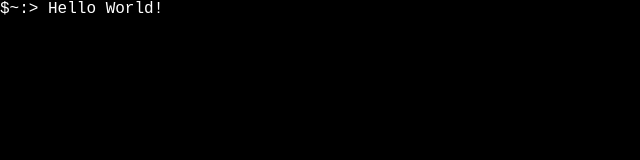
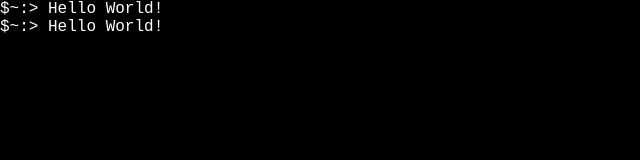
Before and after one commit to themmixproject/terminal-frontend-base, a website built with webpack: page src/index.html in a window 1280 px wide. Shown: the whole page, without its empty margins (0-640 px from the left). Built offline with nearby package versions, Linux system fonts and the light colour scheme.

Commit message:
Added terminal prompt test elements and styling

```diff
--- a/src/index.html
+++ b/src/index.html
@@ -10,7 +10,15 @@
         <div id="terminal-window">
             <div class="terminal-line">
                 $~:>&nbsp;
-                <div class="terminal-line-conten">Hello World!</div>
+                <div class="terminal-line-content">Hello World!</div>
+            </div>
+            <div class="terminal-line">
+                $~:>&nbsp;
+                <div class="terminal-line-content">Hello World!
+                    <form id="prompt-form">
+                        <input type="text" id="prompt-input" autofocus>
+                    </form>
+                </div>
             </div>
         </div>
     </body>
--- a/src/scss/main.scss
+++ b/src/scss/main.scss
@@ -25,4 +25,13 @@
 
 .terminal-line-content {
     width: 100%;
+
+    input {
+        display: block;
+        width: 100%;
+        resize: none;
+        outline: none;
+        border: none;
+        box-sizing: border-box;
+    }
 }
```
